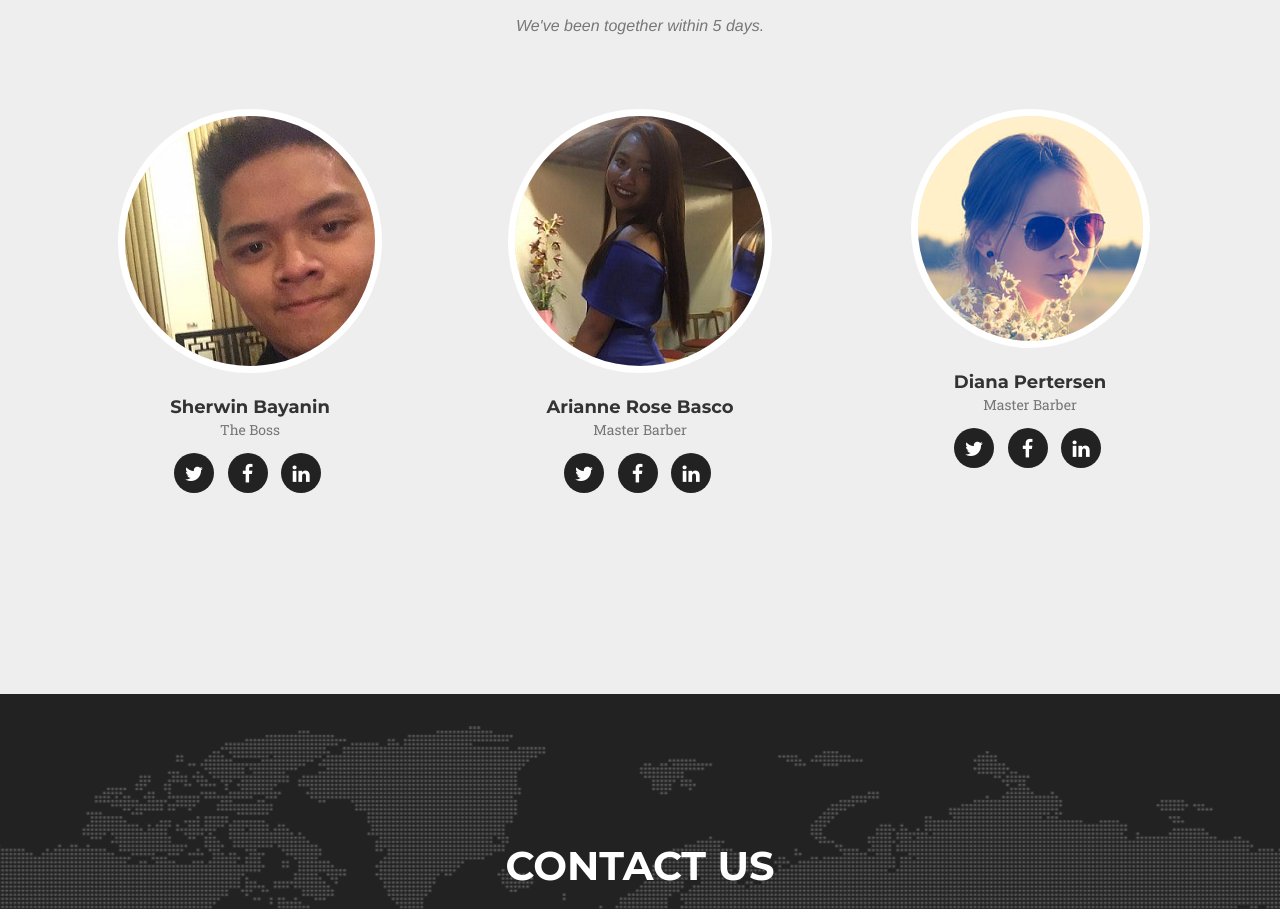
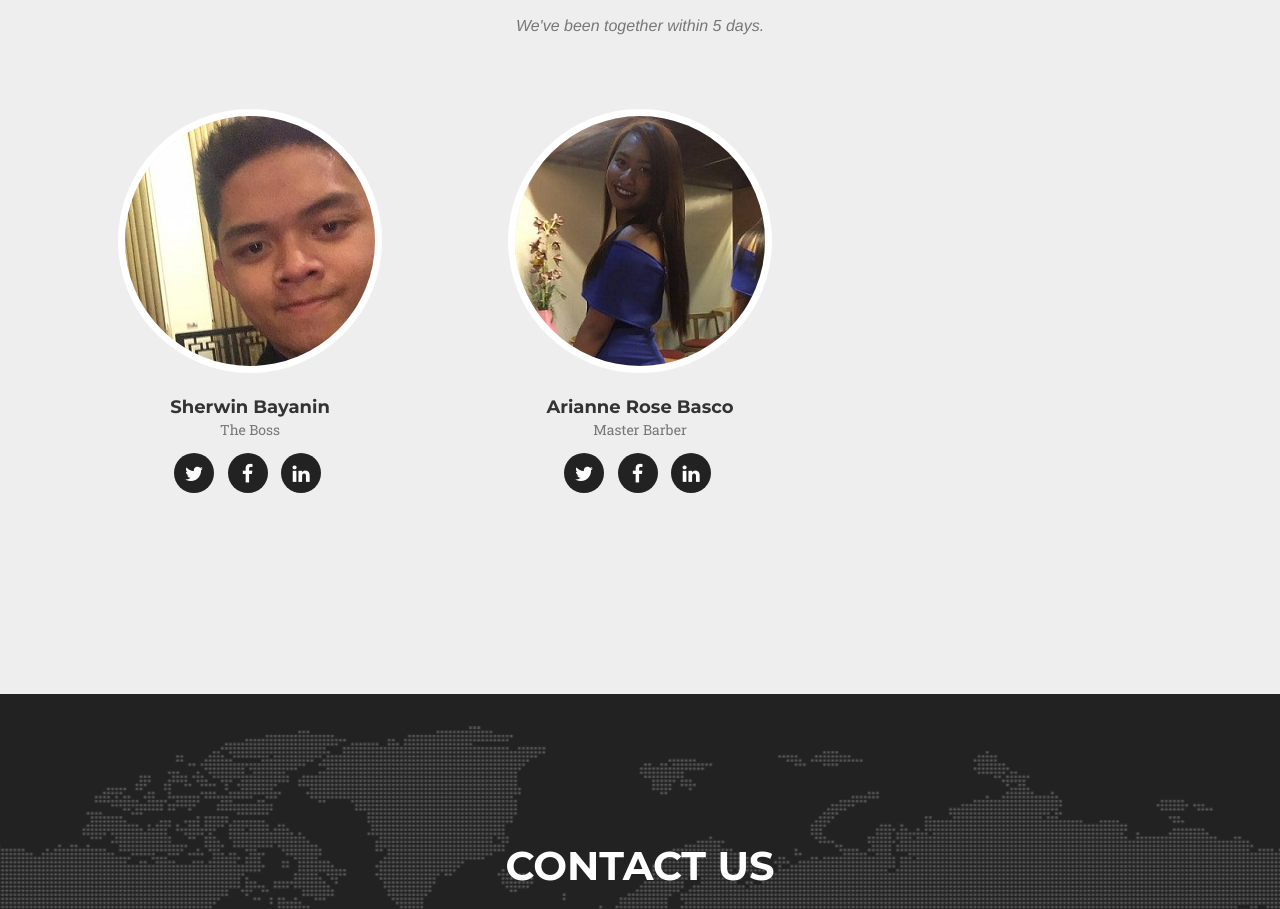
Before and after one commit to SherwinBayanin/bayaninonepage, a website: page index.html in a window 1280 px wide. Shown: the part 3762-4671 px from the top of the page. Drawn offline with nearby package versions, Linux system fonts and the light colour scheme; a web font is replaced by a local one.

Commit message:
Update index.html

```diff
--- a/index.html
+++ b/index.html
@@ -292,21 +292,7 @@
                         </ul>
                     </div>
                 </div>
-                <div class="col-sm-4">
-                    <div class="team-member">
-                        <img src="img/team/3.jpg" class="img-responsive img-circle" alt="">
-                        <h4>Diana Pertersen</h4>
-                        <p class="text-muted">Master Barber</p>
-                        <ul class="list-inline social-buttons">
-                            <li><a href="#"><i class="fa fa-twitter"></i></a>
-                            </li>
-                            <li><a href="#"><i class="fa fa-facebook"></i></a>
-                            </li>
-                            <li><a href="#"><i class="fa fa-linkedin"></i></a>
-                            </li>
-                        </ul>
-                    </div>
-                </div>
+
             </div>
             <div class="row">
                 <div class="col-lg-8 col-lg-offset-2 text-center">
```
